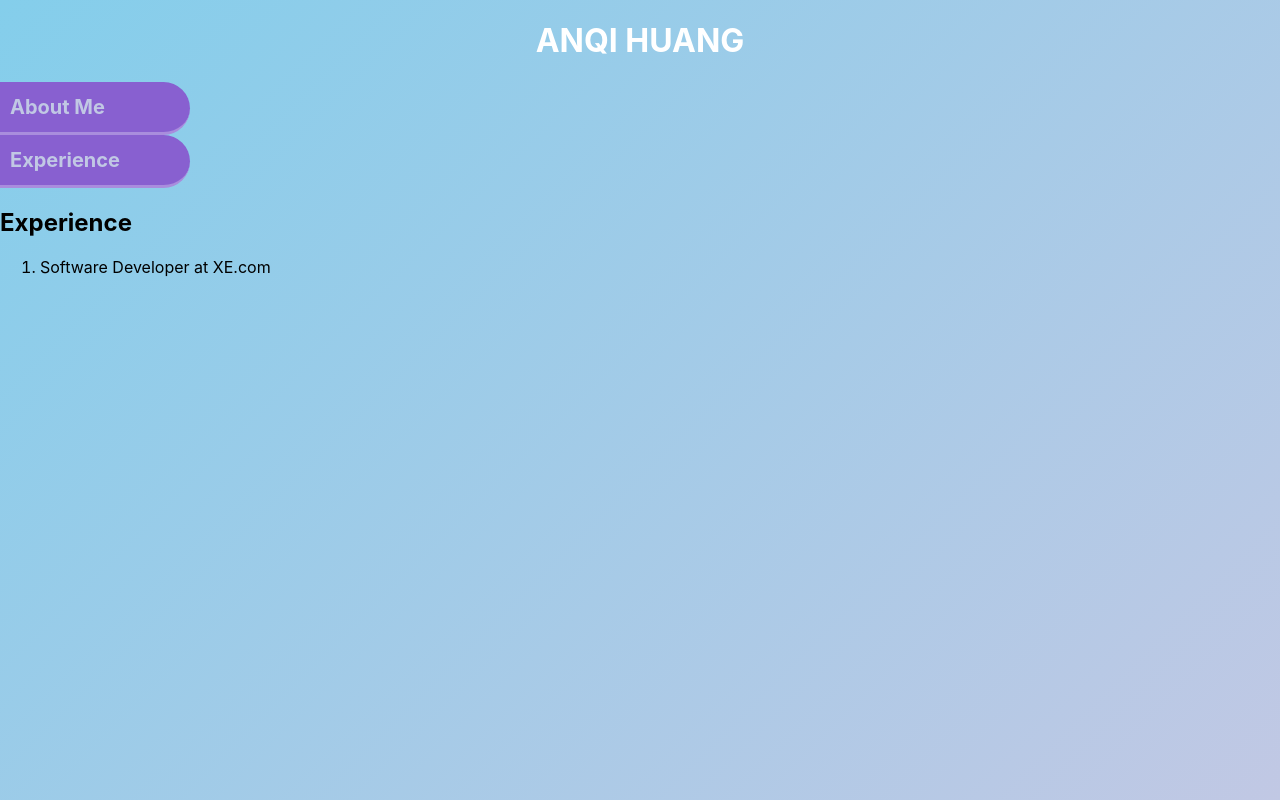
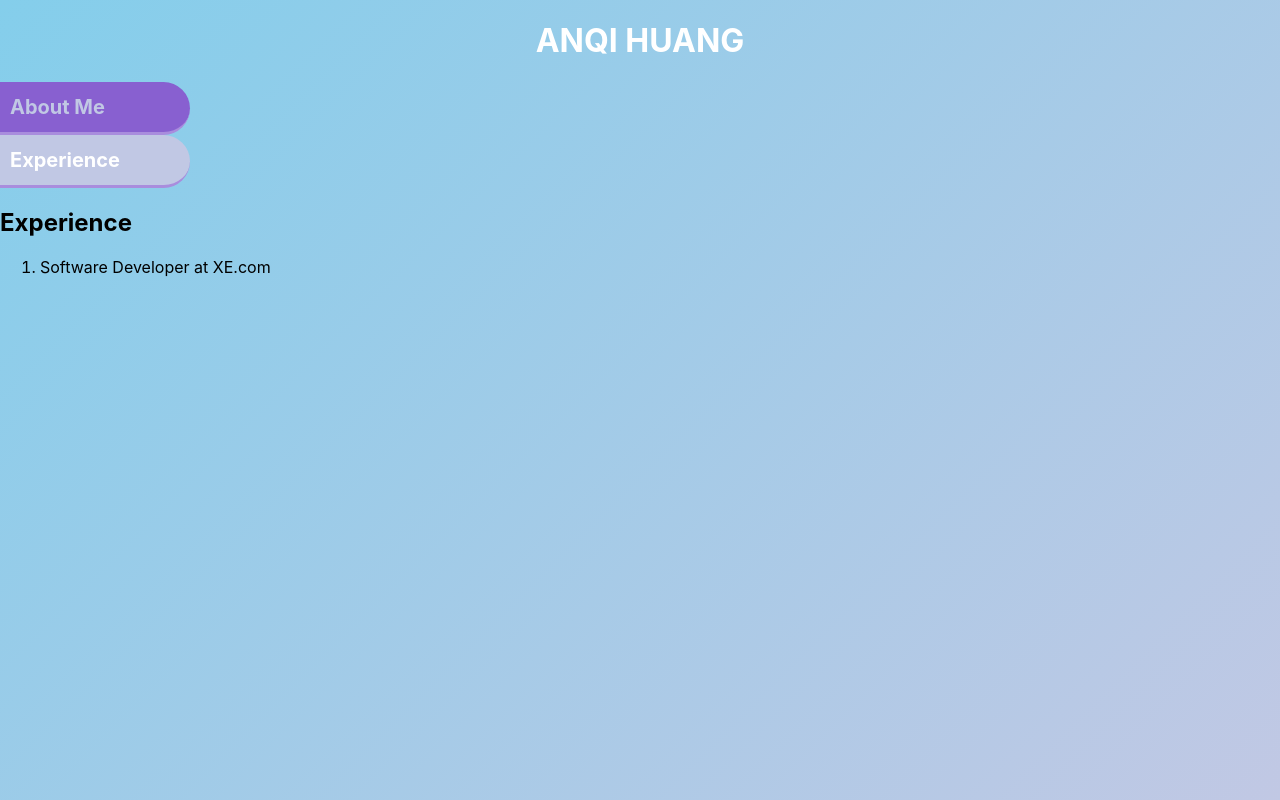
Before and after one commit to AnqiHuangQiQi/my_portfolio, a React (Create React App) app: page / in a window 1280 px wide. Built offline with nearby package versions, Linux system fonts and the light colour scheme.

Commit message:
ANQI-portfolio, add selected tab

```diff
--- a/src/components/tabs.js
+++ b/src/components/tabs.js
@@ -14,7 +14,10 @@ const StyledTab = styled(Tab)`
     padding-left: 10px;
     border-bottom: 3px solid #A98DDD;
     border-radius: 0px 50px 50px 0px;
-    border-bottom-length: 80%;
+    &.is-selected {
+        background-color: #C1C8E4;
+        color: #ffffff;
+    }
 `;
 
 const StyledTabList = styled(TabList)`
--- a/src/pages/home.js
+++ b/src/pages/home.js
@@ -42,8 +42,8 @@ class Home extends Component {
         return (
             <PageWrapper>
                 <BigTitle style={{ "text-align": "center" }}>ANQI HUANG</BigTitle>
-                <StyledTabs defaultIndex={1}>
-                    <StyledTabList selectedTabClassName="selectedTab">
+                <StyledTabs defaultIndex={1} selectedTabClassName="is-selected">
+                    <StyledTabList>
                         <StyledTab>{payloads[0].title}</StyledTab>
                         <StyledTab>{payloads[1].title}</StyledTab>
                     </StyledTabList>
```
